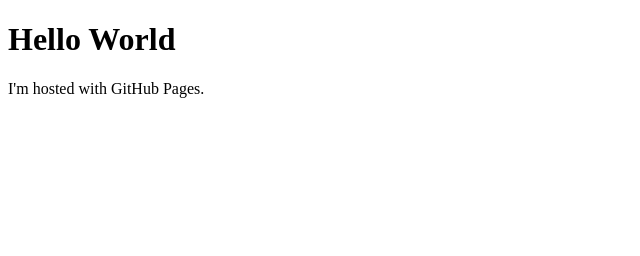
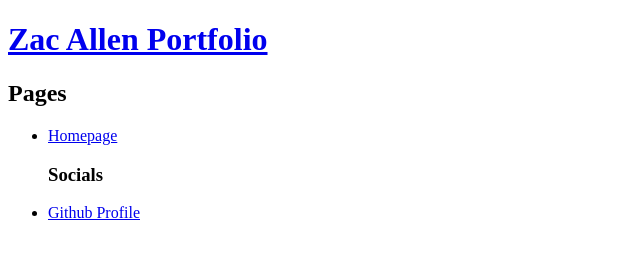
Before and after one commit to Zarthronius/Zarthronius.github.io, a plain HTML site: page index.html in a window 1280 px wide. Shown: the whole page, without its empty margins (0-640 px from the left). Drawn offline with Linux system fonts and the light colour scheme.

Commit message:
Basic homepage changes

```diff
--- a/index.html
+++ b/index.html
@@ -1,7 +1,25 @@
 <!DOCTYPE html>
-<html>
+<html lang="en">
+<head>
+    <meta charset="utf-8">
+    <meta name="viewport" content="width=device-width, initial-scale=1">
+    <meta name="Description" content="The home page for Zarthronius.github.io."> <!-- description of the page-->
+    <link href="style.css" rel="stylesheet"> <!--Uses CSS stylesheet for design-->
+    <!--<script src="     .js"></script> -->
+    <title>Leading Choice Getaways - Home</title>
+</head>
 <body>
-<h1>Hello World</h1>
-<p>I'm hosted with GitHub Pages.</p>
+<header>
+    <h1><a href="./index.html">Zac Allen Portfolio</a></h1>
+</header>
+<nav>
+    <h2>Pages</h2>
+    <ul>
+        <li><a href="./index.html">Homepage</a></li>
+        <h3>Socials</h3>
+        <li><a href="https://github.com/Zarthronius">Github Profile</a></li>
+    </ul>
+</nav>
+<p></p>
 </body>
 </html>
```
Also changed, not shown: style.css (added).
